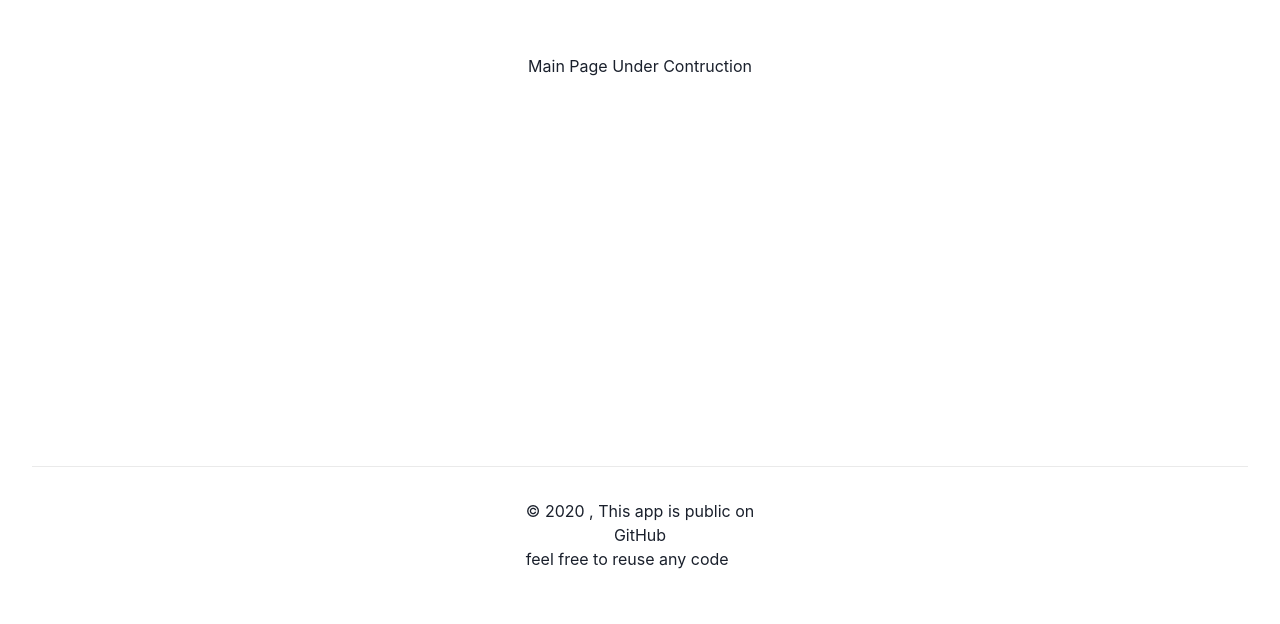
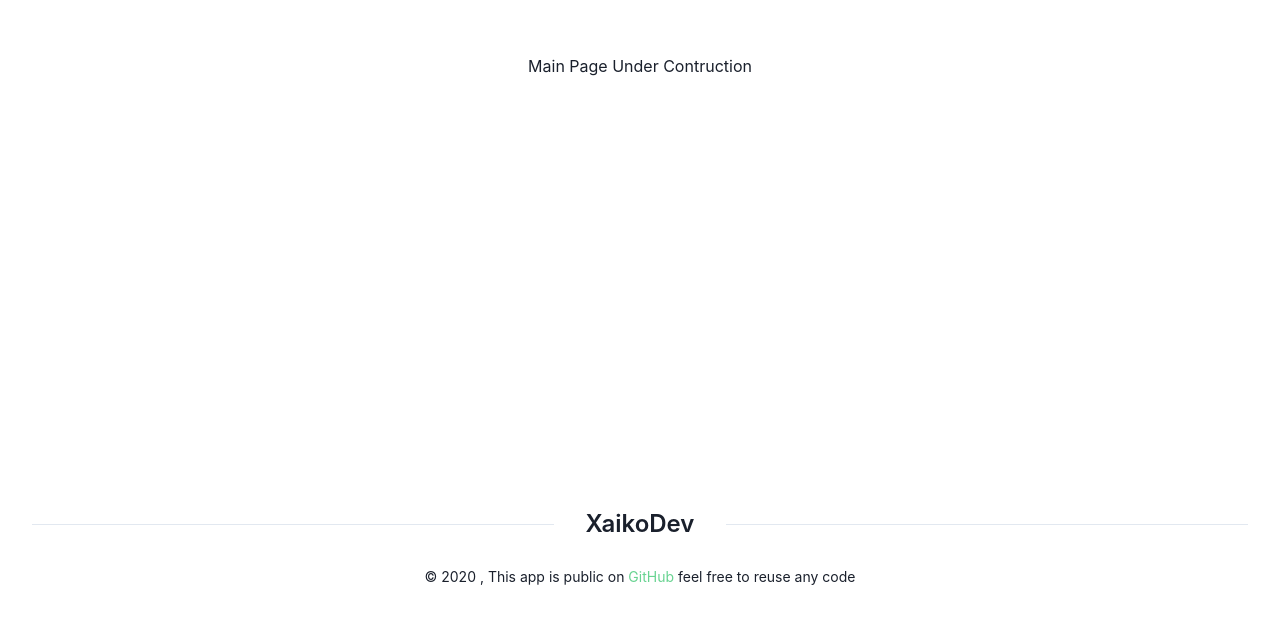
Before and after one commit to xaikodev/xaikodev-web, a Next.js app: page / in a window 1280 px wide. Shown: the part 394-1018 px from the top of the page. Before the commit the page ends 997 px from the top, so only its background shows below. Built offline with nearby package versions, Linux system fonts and the light colour scheme.

Commit message:
footer changes

```diff
--- a/src/components/common/Footer.tsx
+++ b/src/components/common/Footer.tsx
@@ -1,9 +1,41 @@
+import { Box, Flex, Link, Text, useColorModeValue } from "@chakra-ui/react";
 import { FC } from "react";
-import styles from "../../styles/Home.module.css";
 export const Footer: FC = () => {
   return (
-    <footer className={styles.footer}>
-      <p>© 2020 , This app is public on <a href={"https://github.com/xaikodev/xaikodev-web"} target="_blank" rel="noreferrer">GitHub</a> feel free to reuse any code</p>
+    <footer>
+      <Box py={10}>
+        <Flex
+          align={"center"}
+          _before={{
+            content: '""',
+            borderBottom: "1px solid",
+            borderColor: useColorModeValue("gray.200", "gray.700"),
+            flexGrow: 1,
+            mr: 8,
+          }}
+          _after={{
+            content: '""',
+            borderBottom: "1px solid",
+            borderColor: useColorModeValue("gray.200", "gray.700"),
+            flexGrow: 1,
+            ml: 8,
+          }}
+        >
+          <Text fontWeight={600} fontSize={"2xl"}>XaikoDev</Text>
+        </Flex>
+        <Text pt={6} fontSize={"sm"} textAlign={"center"}>
+          © 2020 , This app is public on{" "}
+          <Link
+            color={"green.300"}
+            href={"https://github.com/xaikodev/xaikodev-web"}
+            target="_blank"
+            rel="noreferrer"
+          >
+            GitHub
+          </Link>{" "}
+          feel free to reuse any code
+        </Text>
+      </Box>
     </footer>
   );
 };
```
